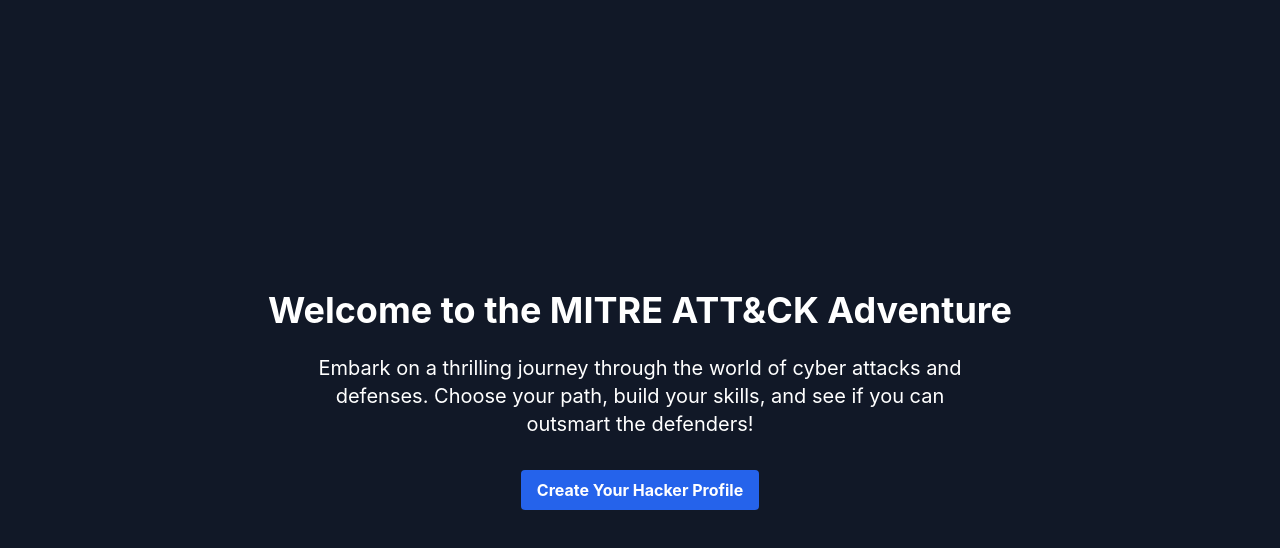
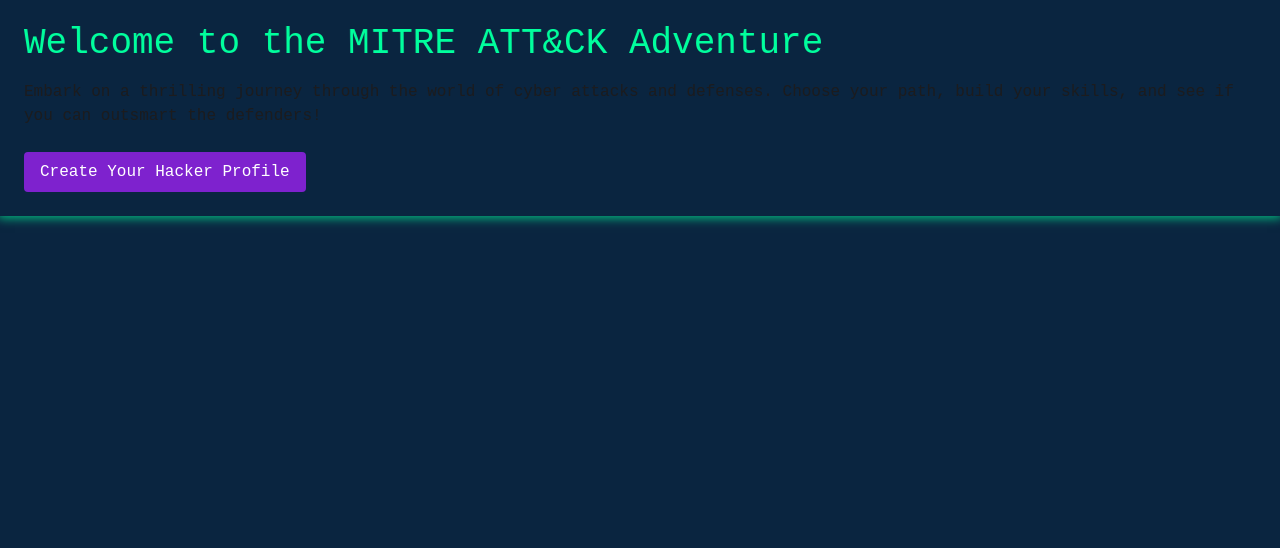
Before and after one commit to thestateofcybersecurity/mitreattack, a Next.js app: page / in a window 1280 px wide. Shown: the top 548 px of the page. Built offline with nearby package versions, Linux system fonts and the light colour scheme.

Commit message:
Update index.tsx

```diff
--- a/src/pages/index.tsx
+++ b/src/pages/index.tsx
@@ -9,16 +9,15 @@
     };
 
     return (
-        <div className="min-h-screen bg-gray-900 flex flex-col items-center justify-center text-white">
-            <h1 className="text-4xl font-bold mb-6">Welcome to the MITRE ATT&CK Adventure</h1>
-            <p className="text-xl mb-8 max-w-2xl text-center">
+        <div className="bg-cyberBlue text-cyberGreen font-mono p-6 shadow-neon">
+            <h1 className="text-4xl animate-glitch">Welcome to the MITRE ATT&CK Adventure</h1>
+            <p className="text-cyberGray mt-4">
                 Embark on a thrilling journey through the world of cyber attacks and defenses.
                 Choose your path, build your skills, and see if you can outsmart the defenders!
             </p>
             <button
                 onClick={startGame}
-                className="bg-blue-600 hover:bg-blue-700 text-white font-bold py-2 px-4 rounded transition duration-200"
-            >
+                className="mt-6 bg-cyberPurple hover:bg-cyberRed text-white py-2 px-4 rounded">
                 Create Your Hacker Profile
             </button>
         </div>
```
